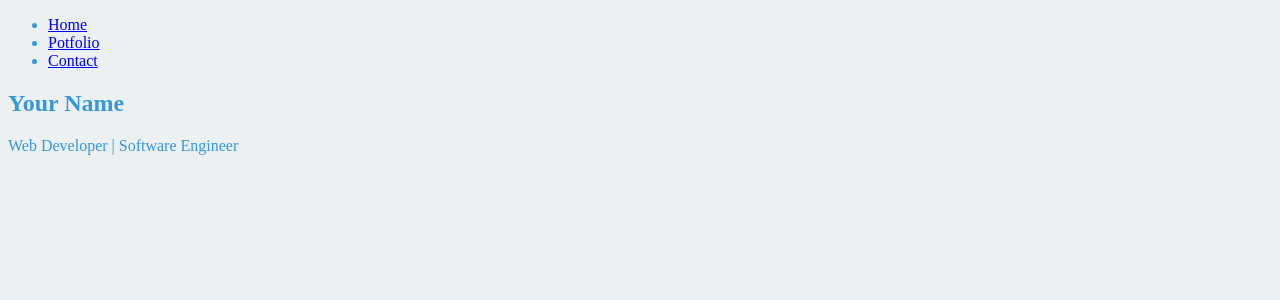
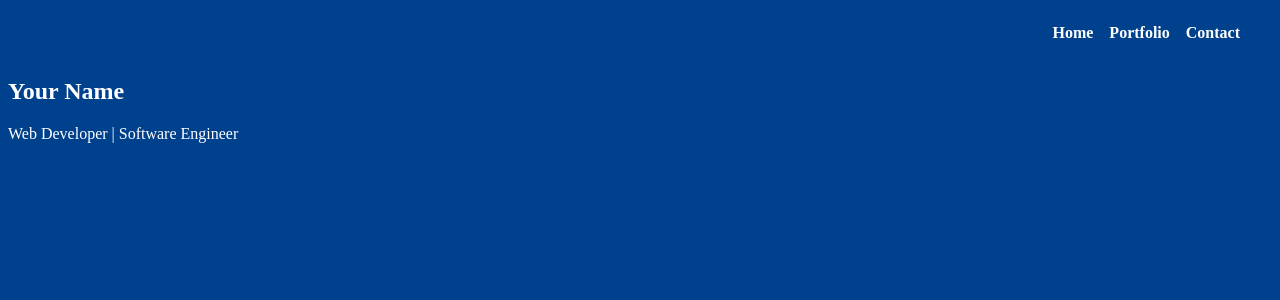
Before and after one commit to ZwingliCaleb/portfolio, a React (Create React App) app: page / in a window 1280 px wide. Shown: the top 300 px of the page. Built offline with nearby package versions, Linux system fonts and the light colour scheme.

Commit message:
Style the header

```diff
--- a/src/App.scss
+++ b/src/App.scss
@@ -1,10 +1,14 @@
 /* App.scss */
 
-$primary-color: #3498db;
+$background-color: #00418d;
+$secondary-text: #d9d9d9;
+$general-text: #ffffff;
+$triple-box: #ffd700;
+
 
 body {
-  background-color: #ecf0f1;
-  color: $primary-color;
+  background-color: #00418D;
+  color: $general-text;
 }
 
 // Other styles...
--- a/src/components/Header/Header.js
+++ b/src/components/Header/Header.js
@@ -1,5 +1,5 @@
 import React from 'react'
-
+import './Header.scss'
 function Header() {
   return (
     <div>
@@ -7,7 +7,7 @@ function Header() {
         <nav>
             <ul>
                 <li><a href="#Home">Home</a></li>
-                <li><a href="#Portfolio">Potfolio</a></li>
+                <li><a href="#Portfolio">Portfolio</a></li>
                 <li><a href="#Contact">Contact</a></li>
             </ul>
         </nav>
--- /dev/null
+++ b/src/components/Header/Header.scss
@@ -0,0 +1,33 @@
+// Header.scss
+@import "./src/App.scss";
+
+header {
+    background-color: $background-color;
+    color: white;
+    padding: 1rem;
+
+    nav {
+      ul {
+        list-style-type: none;
+        margin: 0;
+        padding: 0;
+        display: flex;
+        justify-content: flex-end;
+
+        li {
+          margin-right: 1rem;
+
+          a {
+            text-decoration: none;
+            color: white;
+            font-weight: bold;
+            transition: color 0.3s ease;
+
+            &:hover {
+              color: #ecf0f1;
+            }
+          }
+        }
+      }
+    }
+  }
```
